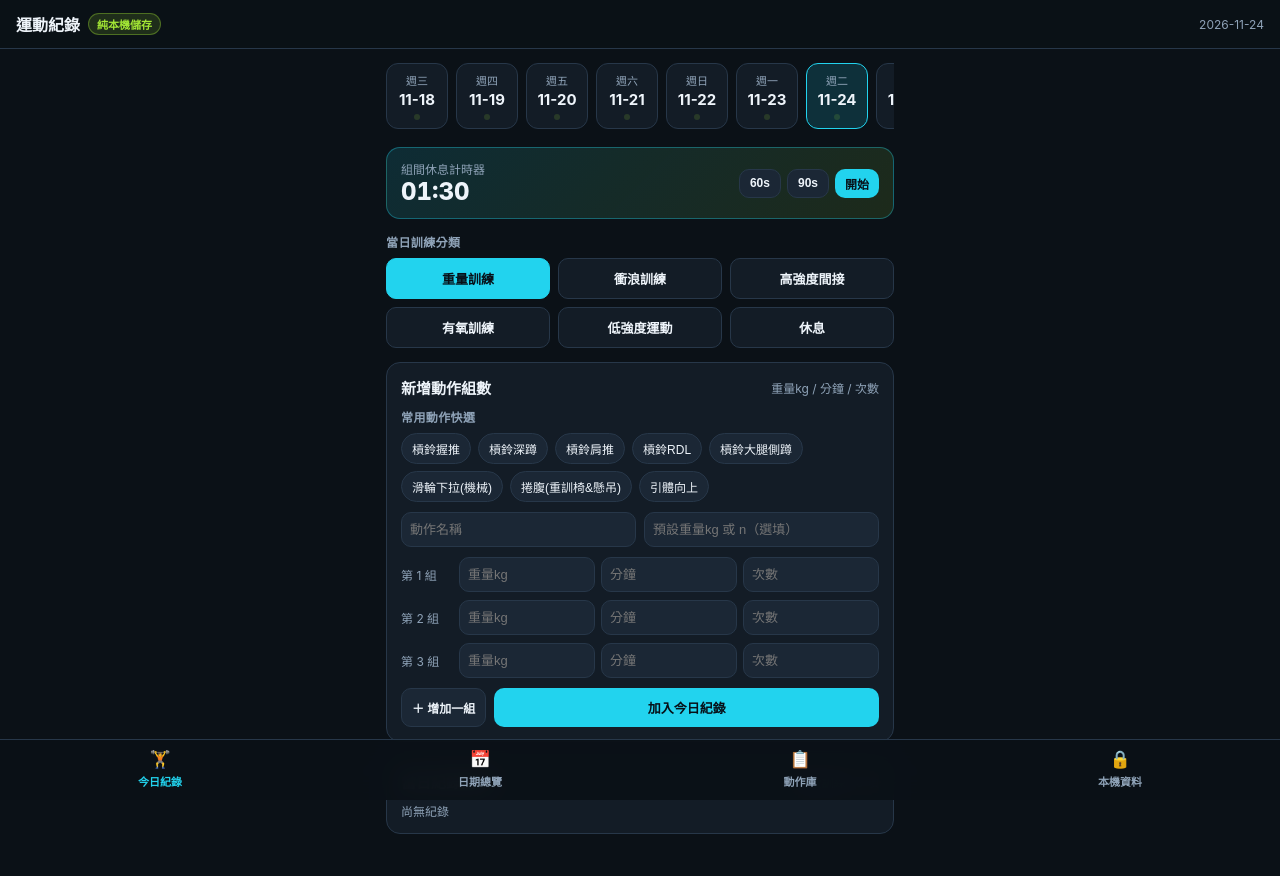
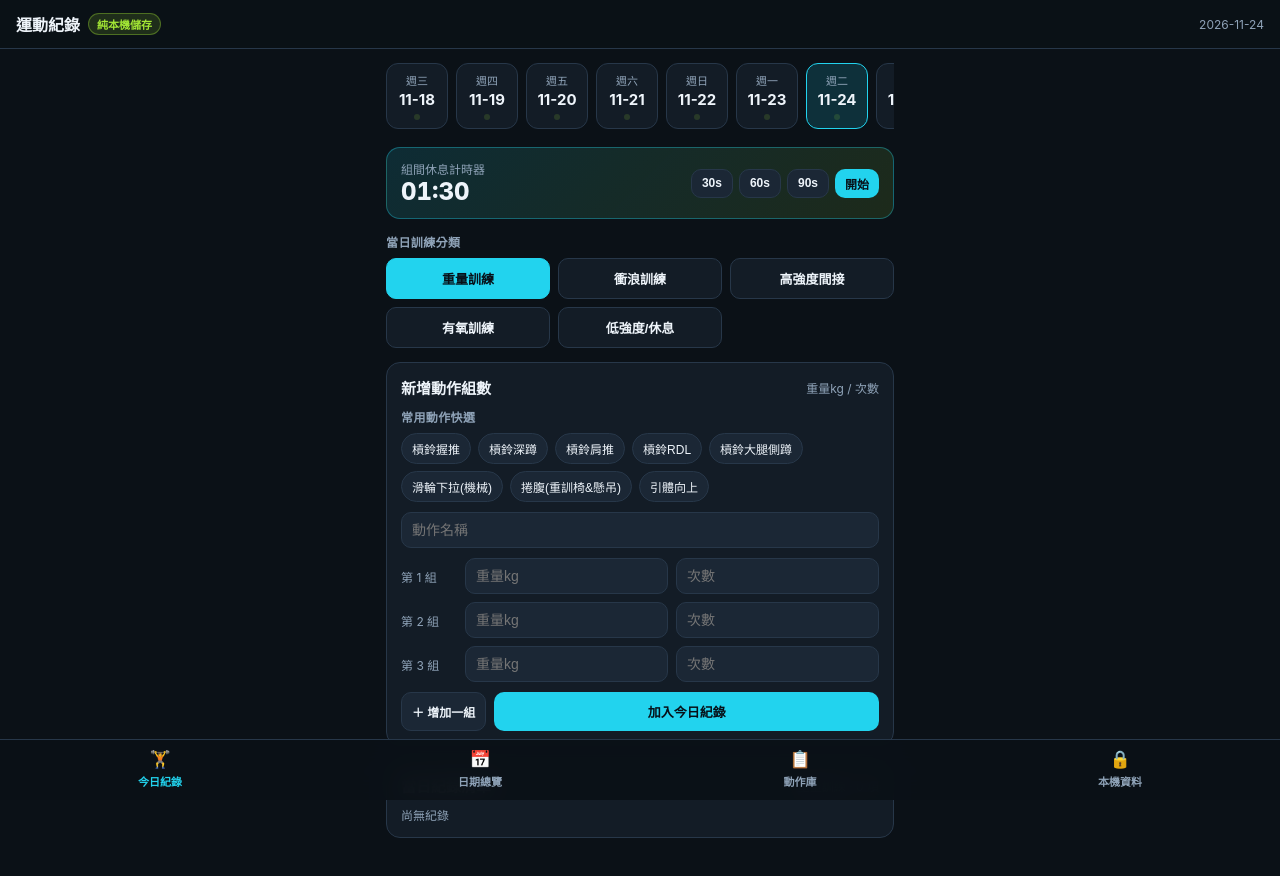
Before and after one commit to firmamentdevil-spec/boblian, a plain HTML site: page index.html in a window 1280 px wide. Drawn offline with Linux system fonts and the light colour scheme.

Commit message:
Update index.html

```diff
--- a/index.html
+++ b/index.html
@@ -165,17 +165,10 @@
     }
     .pill:hover { border-color: var(--accent); }
 
-    .row-2 {
+    .row-3 {
       display: grid;
-      grid-template-columns: 1fr 1fr;
+      grid-template-columns: 56px 1fr 1fr;
       gap: 8px;
-      margin-bottom: 10px;
-    }
-
-    .row-4 {
-      display: grid;
-      grid-template-columns: 52px 1fr 1fr 1fr;
-      gap: 6px;
       align-items: center;
       margin-bottom: 8px;
     }
@@ -186,8 +179,8 @@
       border: 1px solid var(--border);
       color: var(--text);
       border-radius: 10px;
-      padding: 9px 8px;
-      font-size: 13px;
+      padding: 9px 10px;
+      font-size: 14px;
       outline: none;
     }
     input:focus, select:focus { border-color: var(--accent); }
@@ -286,6 +279,7 @@
           <div class="timer-num" id="timerDisplay">01:30</div>
         </div>
         <div style="display:flex; gap:6px;">
+          <button class="btn btn-ghost btn-sm" onclick="setTimer(30)">30s</button>
           <button class="btn btn-ghost btn-sm" onclick="setTimer(60)">60s</button>
           <button class="btn btn-ghost btn-sm" onclick="setTimer(90)">90s</button>
           <button class="btn btn-primary btn-sm" id="timerToggleBtn" onclick="toggleTimer()">開始</button>
@@ -296,22 +290,21 @@
       <div class="cat-grid" id="catGrid"></div>
 
       <div class="card hidden" id="restCard">
-        <div class="card-title">今日狀態：休息</div>
-        <p class="muted" style="margin-top:6px;">已標記為休息日。</p>
+        <div class="card-title">今日狀態：低強度/休息</div>
+        <p class="muted" style="margin-top:6px;">已標記為低強度/休息日。</p>
       </div>
 
       <div class="card" id="strengthCard">
         <div class="card-header">
           <div class="card-title">新增動作組數</div>
-          <span class="muted">重量kg / 分鐘 / 次數</span>
+          <span class="muted">重量kg / 次數</span>
         </div>
 
         <div class="section-label">常用動作快選</div>
         <div class="pill-row" id="quickExercises"></div>
 
-        <div class="row-2">
+        <div style="margin-bottom:10px;">
           <input type="text" id="exNameInput" placeholder="動作名稱" />
-          <input type="text" id="exWeightInput" placeholder="預設重量kg 或 n（選填）" />
         </div>
 
         <div id="setsContainer"></div>
@@ -380,15 +373,14 @@
 
   <script>
     /* ===== 可自行擴充設定區 ===== */
-    const CATEGORIES = ['重量訓練', '衝浪訓練', '高強度間接', '有氧訓練', '低強度運動', '休息'];
+    const CATEGORIES = ['重量訓練', '衝浪訓練', '高強度間接', '有氧訓練', '低強度/休息'];
 
     const EXERCISE_POOL = {
       '重量訓練': ['槓鈴握推', '槓鈴深蹲', '槓鈴肩推', '槓鈴RDL', '槓鈴大腿側蹲', '滑輪下拉(機械)', '捲腹(重訓椅&懸吊)', '引體向上'],
       '衝浪訓練': ['趴式划船', '趴式Y式啞鈴', '啞鈴肩推(滑水)', '滑輪側腹轉體', '滑輪下拉划水', '地雷管爆發上推', '單腿RDL', '哥本哈根側棒式'],
       '高強度間接': ['槓鈴分腿蹲', '啞鈴肩推(滑水)', '單腿RDL', '捲腹(重訓椅&懸吊)', '地雷管爆發上推', '大腿寬內外收(機械)'],
       '有氧訓練': ['慢跑', '游泳', '20分間歇'],
-      '低強度運動': ['游泳', '慢跑', '20分間歇'],
-      '休息': []
+      '低強度/休息': ['游泳', '慢跑', '20分間歇']
     };
 
     const STORAGE_KEY = 'personal_workout_log_v1';
@@ -476,7 +468,7 @@
       const wkNames = ['日','一','二','三','四','五','六'];
       strip.innerHTML = dates.map(d => {
         const dt = new Date(d + 'T00:00:00');
-        const hasLog = db[d] && ((db[d].exercises?.length) || db[d].category === '休息');
+        const hasLog = db[d] && ((db[d].exercises?.length) || db[d].category === '低強度/休息');
         return `
           <div class="date-chip ${d === selectedDate ? 'active' : ''}" onclick="selectDate('${d}')">
             <div class="wk">週${wkNames[dt.getDay()]}</div>
@@ -501,9 +493,9 @@
         <button class="cat-btn ${day.category === cat ? 'active' : ''}" onclick="setCategory('${cat}')">${cat}</button>
       `).join('');
 
-      const isRest = day.category === '休息';
+      const isRest = day.category === '低強度/休息';
       document.getElementById('restCard').classList.toggle('hidden', !isRest);
-      document.getElementById('strengthCard').classList.toggle('hidden', isRest);
+      document.getElementById('strengthCard').classList.toggle('hidden', false);
 
       const pills = EXERCISE_POOL[day.category] || [];
       document.getElementById('quickExercises').innerHTML = pills.length
@@ -533,11 +525,10 @@
       const container = document.getElementById('setsContainer');
       const idx = forcedNum || (container.children.length + 1);
       const div = document.createElement('div');
-      div.className = 'row-4';
+      div.className = 'row-3';
       div.innerHTML = `
         <span class="muted">第 ${idx} 組</span>
         <input type="text" class="set-wt" placeholder="重量kg" />
-        <input type="text" class="set-min" placeholder="分鐘" />
         <input type="text" class="set-reps" placeholder="次數" />
       `;
       container.appendChild(div);
@@ -546,21 +537,18 @@
     function saveStrengthEntry() {
       const name = document.getElementById('exNameInput').value.trim();
       if (!name) return alert('請輸入動作名稱');
-      const baseWt = document.getElementById('exWeightInput').value.trim();
-      const rows = [...document.querySelectorAll('#setsContainer .row-4')];
+      const rows = [...document.querySelectorAll('#setsContainer .row-3')];
       const sets = rows.map((r, i) => ({
         set: i + 1,
-        weight: r.querySelector('.set-wt').value.trim() || baseWt,
-        minutes: r.querySelector('.set-min').value.trim(),
+        weight: r.querySelector('.set-wt').value.trim(),
         reps: r.querySelector('.set-reps').value.trim()
-      })).filter(s => s.weight || s.minutes || s.reps);
+      })).filter(s => s.weight || s.reps);
 
       const day = ensureDay(selectedDate);
-      day.exercises.push({ name, weight: baseWt, sets });
+      day.exercises.push({ name, sets });
       saveDB();
 
       document.getElementById('exNameInput').value = '';
-      document.getElementById('exWeightInput').value = '';
       resetSetsUI(3);
       renderDayEntries();
       renderDateStrip();
@@ -578,7 +566,7 @@
         const setsHtml = (ex.sets || []).map(s => `
           <div class="set-line">
             <span>第 ${s.set} 組</span>
-            <span>重量：<strong>${s.weight || '-'}</strong> ｜ 分鐘：<strong>${s.minutes || '-'}</strong> ｜ 次數：<strong>${s.reps || '-'}</strong></span>
+            <span>重量：<strong>${s.weight || '-'}</strong> ｜ 次數：<strong>${s.reps || '-'}</strong></span>
           </div>
         `).join('');
         html += `
```
